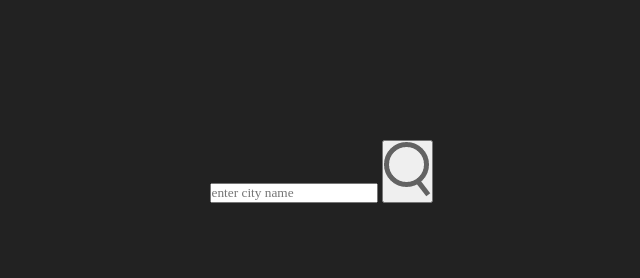
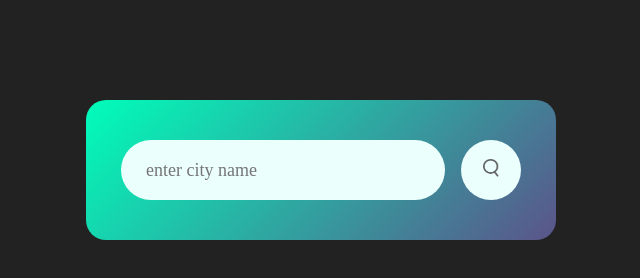
Before and after one commit to carlosofn/1.-Weather-App, a plain HTML site: page index.html in a window 1280 px wide. Shown: the whole page, without its empty margins (319-959 px from the left). Drawn offline with Linux system fonts and the light colour scheme.

Commit message:
Update day 1. Settling down the basis with html and css

```diff
--- a/index.html
+++ b/index.html
@@ -9,8 +9,8 @@
 <body>
   <div class="card">
     <div class="search">
-      <input type="text" name="" id="" placeholder="enter city name" spellcheck="false">
-      <button><img src="images/search.png" alt=""></button>
+      <input type="text" placeholder="enter city name" spellcheck="false">
+      <button><img src="images/search.png" alt="search image"></button>
     </div>
   </div>
 </body>
--- a/style.css
+++ b/style.css
@@ -11,13 +11,47 @@ body {
   background: #222;
 }
 
-.card {
+.card{
   width: 90%;
   max-width: 470px;
-  background: linear-gradiant(135deg, #00feba, #5b548a);
+  background: linear-gradient(135deg, #00feba, #5b548a);
   color: #fff;
   margin: 100px auto 0;
   border-radius: 20px;
   padding: 40px 35px;
   text-align: center;
 }
+
+.search {
+  width: 100%;
+  display: flex;
+  align-items: center;
+  justify-content: space-between;
+}
+
+.search input {
+  border: 0;
+  outline: 0;
+  background: #ebfffc;
+  color: #555;
+  padding: 10px 25px;
+  height: 60px;
+  border-radius: 30px;
+  flex: 1;
+  margin-right: 16px;
+  font-size: 18px;
+}
+
+.search button {
+  border: 0;
+  outline: 0;
+  background: #ebfffc;
+  border-radius: 50%;
+  width: 60px;
+  height: 60px;
+  cursor: pointer;
+}
+
+.search button img {
+  width: 16px;
+}
```
Also changed, not shown: 1 other file.
